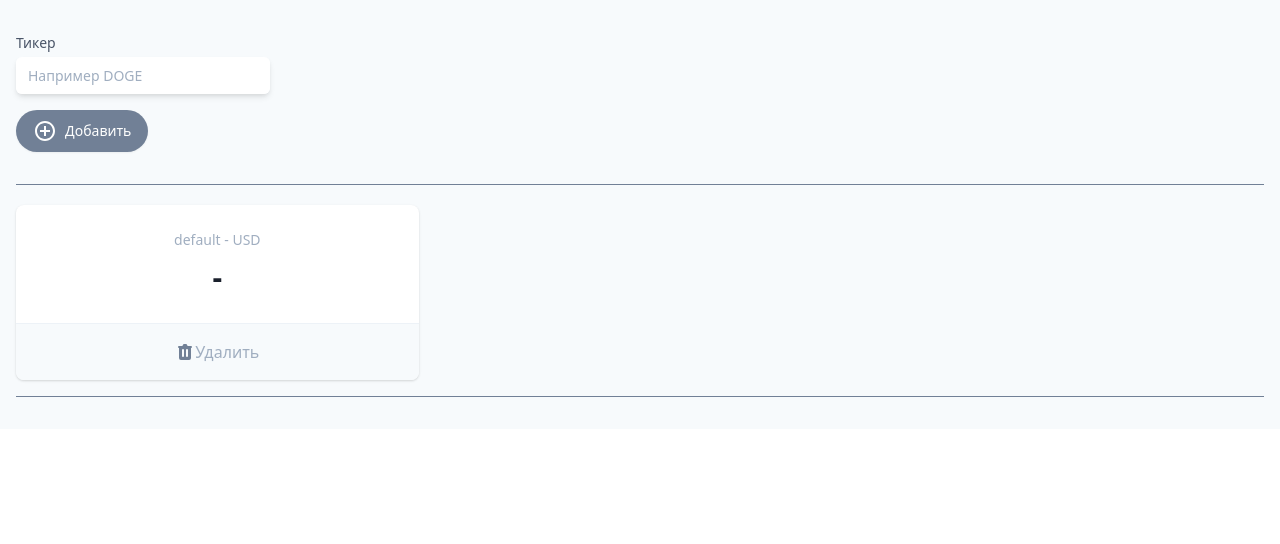
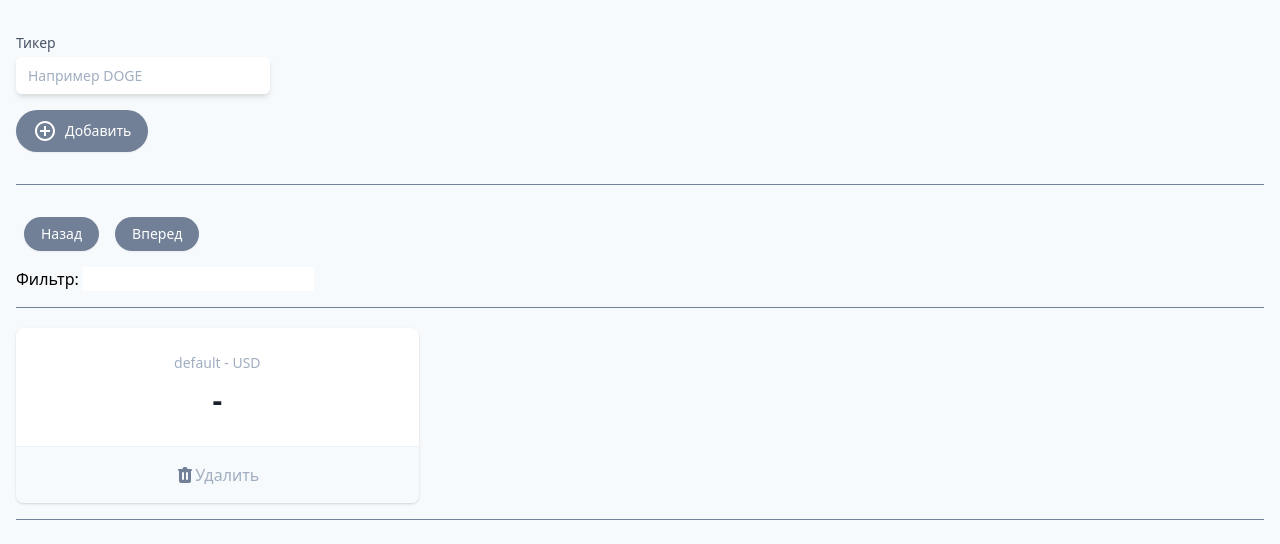
Before and after one commit to RenarReineke/Cryptonomicon, a Vue app: page / in a window 1280 px wide. Both pictures are taken after a click on the button "Добавить". Shown: the top 544 px of the page. Built offline with nearby package versions, Linux system fonts and the light colour scheme.

Commit message:
feat: add filter of tickers

```diff
--- a/src/App.vue
+++ b/src/App.vue
@@ -45,9 +45,17 @@
 
       <template v-if="tickers.length">
         <hr class="w-full border-t border-gray-600 my-4" />
+        <div>
+          <button class="mx-2 my-4 inline-flex items-center py-2 px-4 border border-transparent shadow-sm text-sm leading-4 font-medium rounded-full text-white bg-gray-600 hover:bg-gray-700 transition-colors duration-300 focus:outline-none focus:ring-2 focus:ring-offset-2 focus:ring-gray-500"
+          >Назад</button>
+          <button class="mx-2 my-4 inline-flex items-center py-2 px-4 border border-transparent shadow-sm text-sm leading-4 font-medium rounded-full text-white bg-gray-600 hover:bg-gray-700 transition-colors duration-300 focus:outline-none focus:ring-2 focus:ring-offset-2 focus:ring-gray-500"
+          >Вперед</button>
+          <div>Фильтр: <input v-model="filter"/></div>
+        </div>
+        <hr class="w-full border-t border-gray-600 my-4" />
         <dl class="mt-5 grid grid-cols-1 gap-5 sm:grid-cols-3">
           <div
-            v-for="t in tickers"
+            v-for="t in filteredTickers()"
             :key="t.name"
             @click="select(t)"
             class="bg-white overflow-hidden shadow rounded-lg border-purple-800 border-solid cursor-pointer"
@@ -139,7 +147,8 @@
       ticker: "default",
       tickers: [],
       sel: null,
-      graph: []
+      graph: [],
+      filter: ""
     };
   },
 
@@ -152,6 +161,10 @@
   },
 
   methods: {
+
+    filteredTickers() {
+      return this.tickers.filter(ticker => ticker.name.includes(this.filter));
+    },
 
     subscribeToUpdate(tickerName) {
       setInterval(async () => {
```
